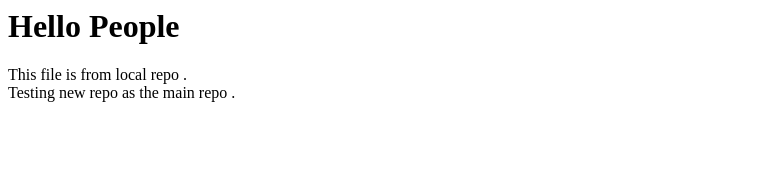
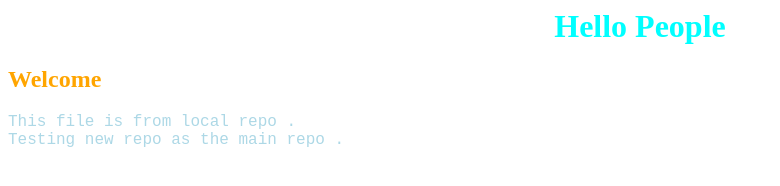
Before and after one commit to Subhakant43/localRepo, a plain HTML site: page index.html in a window 1280 px wide. Shown: the whole page, without its empty margins (0-780 px from the left). Drawn offline with Linux system fonts and the light colour scheme.

Commit message:
added style to the page

```diff
--- a/index.html
+++ b/index.html
@@ -1,8 +1,9 @@
 <head>
-
+    <link rel="stylesheet" href="1.css">
 </head>
 <body>
 <h1>Hello People</h1>
+<h2 style="color: orange;">Welcome</h2>
 <P>
     This file is from local repo .<br>
     Testing new repo as the main repo .
```
